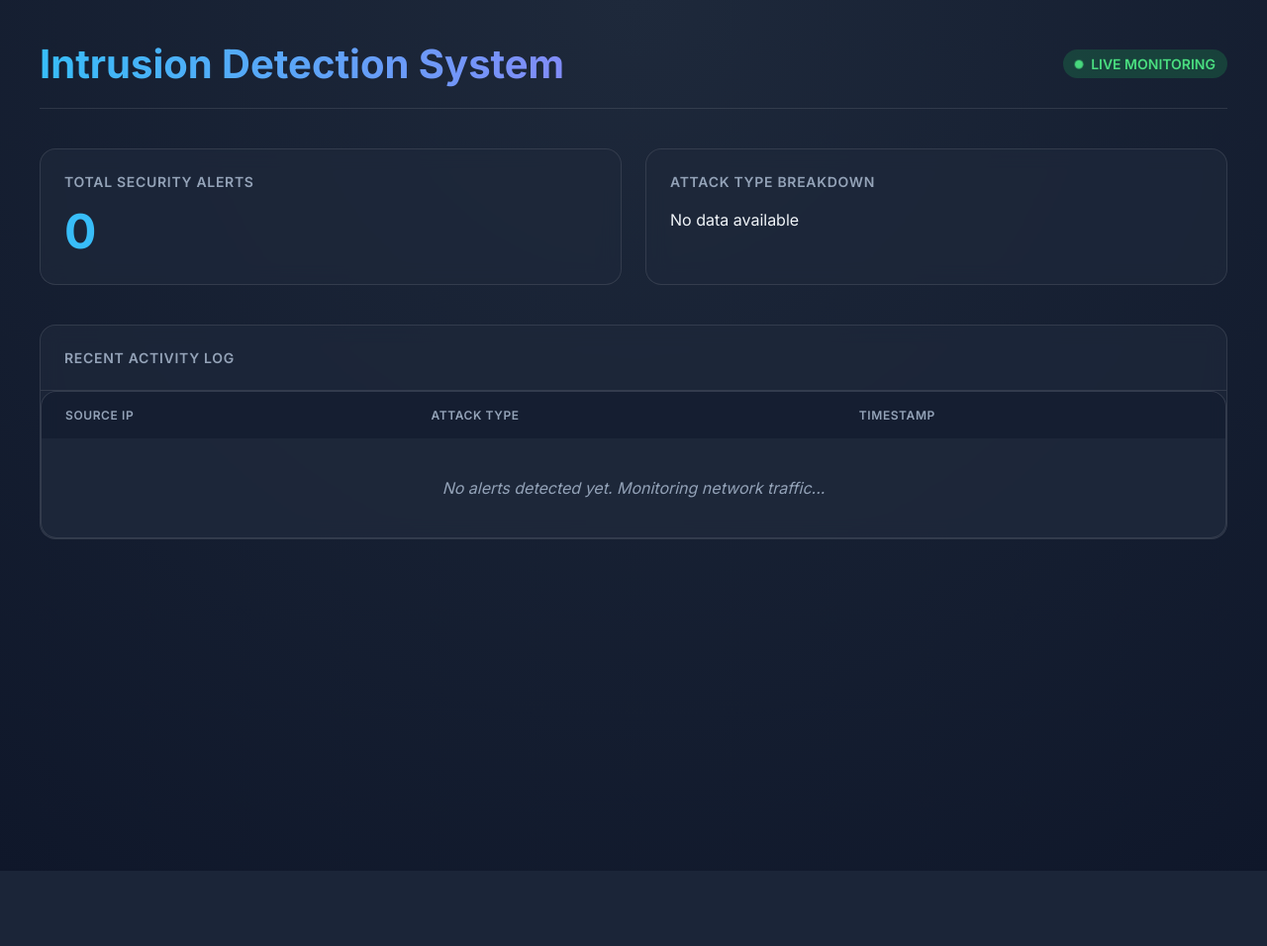
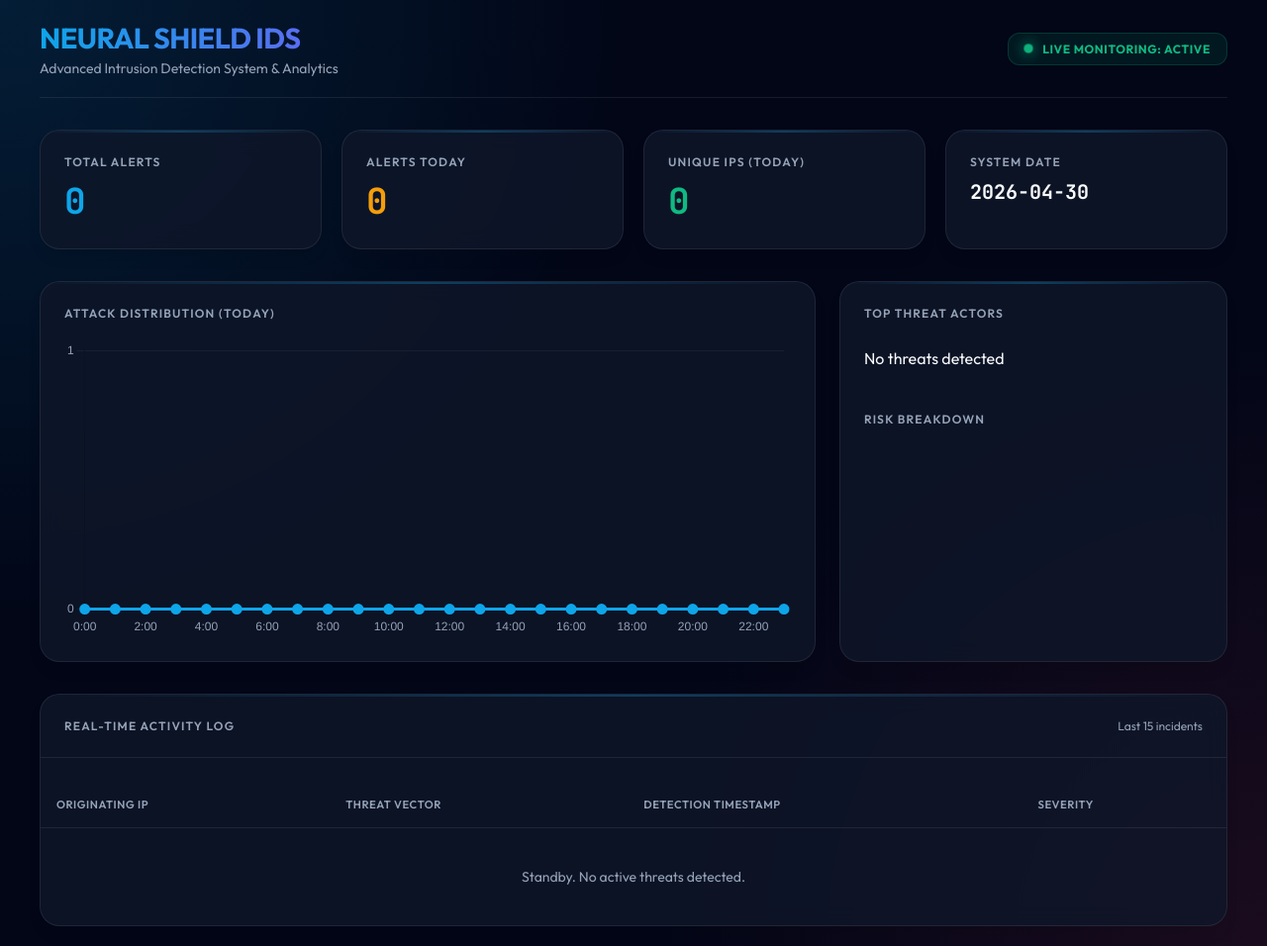
Before and after one commit to philipmagar/intrusion_detector, a Django app: page / in a window 1280 px wide. Shown: the whole page at 99% size. Before the commit the page ends 880 px from the top, so only its background shows below. Run offline with Django 5.2, Linux system fonts and the light colour scheme; a map, chart or similar area stays blank.

Commit message:
Day 5: Advanced Threat Analytics & Visualization Dashboard

```diff
--- a/dashboard/monitor/templates/index.html
+++ b/dashboard/monitor/templates/index.html
@@ -3,243 +3,372 @@
 <head>
     <meta charset="UTF-8">
     <meta name="viewport" content="width=device-width, initial-scale=1.0">
-    <meta http-equiv="refresh" content="5">
-    <title>IDS Dashboard | Live Monitoring</title>
-    <link href="https://fonts.googleapis.com/css2?family=Inter:wght@300;400;600;700&display=swap" rel="stylesheet">
+    <meta http-equiv="refresh" content="10">
+    <title>IDS Dashboard | Advanced Threat Monitoring</title>
+    <link href="https://fonts.googleapis.com/css2?family=Outfit:wght@300;400;600;700&family=JetBrains+Mono:wght@400;700&display=swap" rel="stylesheet">
+    <script src="https://cdn.jsdelivr.net/npm/chart.js"></script>
     <style>
         :root {
-            --bg-color: #0f172a;
-            --card-bg: rgba(30, 41, 59, 0.7);
-            --accent-color: #38bdf8;
-            --danger-color: #ef4444;
-            --text-primary: #f1f5f9;
+            --bg-color: #020617;
+            --card-bg: rgba(15, 23, 42, 0.8);
+            --accent-color: #0ea5e9;
+            --danger-color: #f43f5e;
+            --warning-color: #f59e0b;
+            --success-color: #10b981;
+            --text-primary: #f8fafc;
             --text-secondary: #94a3b8;
+            --border-color: rgba(255, 255, 255, 0.08);
         }
 
         body {
             background-color: var(--bg-color);
-            background-image: radial-gradient(circle at 50% 0%, #1e293b 0%, #0f172a 100%);
+            background-image:
+                radial-gradient(circle at 0% 0%, rgba(14, 165, 233, 0.15) 0%, transparent 40%),
+                radial-gradient(circle at 100% 100%, rgba(244, 63, 94, 0.1) 0%, transparent 40%);
             color: var(--text-primary);
-            font-family: 'Inter', sans-serif;
+            font-family: 'Outfit', sans-serif;
             margin: 0;
-            padding: 40px;
+            padding: 20px 40px;
             min-height: 100vh;
         }
 
         .container {
-            max-width: 1200px;
+            max-width: 1400px;
             margin: 0 auto;
         }
 
         header {
-            text-align: left;
-            margin-bottom: 40px;
-            border-bottom: 1px solid rgba(255, 255, 255, 0.1);
-            padding-bottom: 20px;
             display: flex;
             justify-content: space-between;
             align-items: center;
+            margin-bottom: 32px;
+            padding-bottom: 20px;
+            border-bottom: 1px solid var(--border-color);
         }
 
-        h1 {
-            font-size: 2.5rem;
+        .logo-group h1 {
+            font-size: 1.8rem;
             font-weight: 700;
             margin: 0;
-            background: linear-gradient(to right, #38bdf8, #818cf8);
+            background: linear-gradient(to right, #0ea5e9, #6366f1);
             -webkit-background-clip: text;
             -webkit-text-fill-color: transparent;
+            letter-spacing: -0.02em;
+        }
+
+        .logo-group p {
+            color: var(--text-secondary);
+            margin: 4px 0 0 0;
+            font-size: 0.875rem;
         }
 
         .status-badge {
-            background: rgba(34, 197, 94, 0.2);
-            color: #4ade80;
-            padding: 6px 12px;
-            border-radius: 20px;
-            font-size: 0.875rem;
-            font-weight: 600;
+            background: rgba(16, 185, 129, 0.1);
+            color: var(--success-color);
+            padding: 8px 16px;
+            border-radius: 12px;
+            font-size: 0.75rem;
+            font-weight: 700;
             display: flex;
             align-items: center;
-            gap: 8px;
+            gap: 10px;
+            border: 1px solid rgba(16, 185, 129, 0.2);
+            text-transform: uppercase;
+            letter-spacing: 0.05em;
         }
 
         .status-dot {
             width: 8px;
             height: 8px;
-            background: #4ade80;
+            background: var(--success-color);
             border-radius: 50%;
+            box-shadow: 0 0 12px var(--success-color);
             animation: pulse 2s infinite;
         }
 
         @keyframes pulse {
-            0% { transform: scale(0.95); opacity: 0.7; }
-            50% { transform: scale(1.1); opacity: 1; }
-            100% { transform: scale(0.95); opacity: 0.7; }
+            0% { transform: scale(0.9); opacity: 0.6; }
+            50% { transform: scale(1.2); opacity: 1; }
+            100% { transform: scale(0.9); opacity: 0.6; }
         }
 
         .stats-grid {
             display: grid;
-            grid-template-columns: repeat(auto-fit, minmax(300px, 1fr));
-            gap: 24px;
-            margin-bottom: 40px;
+            grid-template-columns: repeat(4, 1fr);
+            gap: 20px;
+            margin-bottom: 32px;
         }
 
         .card {
             background: var(--card-bg);
-            backdrop-filter: blur(10px);
-            border: 1px solid rgba(255, 255, 255, 0.1);
-            border-radius: 16px;
+            backdrop-filter: blur(12px);
+            border: 1px solid var(--border-color);
+            border-radius: 20px;
             padding: 24px;
-            transition: transform 0.2s;
+            box-shadow: 0 10px 15px -3px rgba(0, 0, 0, 0.1);
+            position: relative;
+            overflow: hidden;
         }
 
-        .card:hover {
-            transform: translateY(-4px);
-            border-color: rgba(56, 189, 248, 0.4);
+        .card::before {
+            content: '';
+            position: absolute;
+            top: 0;
+            left: 0;
+            width: 100%;
+            height: 2px;
+            background: linear-gradient(90deg, transparent, var(--accent-color), transparent);
+            opacity: 0.3;
         }
 
-        .card-title {
+        .card-label {
             color: var(--text-secondary);
-            font-size: 0.875rem;
+            font-size: 0.75rem;
             text-transform: uppercase;
-            letter-spacing: 0.05em;
-            margin-bottom: 12px;
+            letter-spacing: 0.1em;
             font-weight: 600;
+            margin-bottom: 8px;
         }
 
         .stat-value {
-            font-size: 3rem;
+            font-size: 2.25rem;
             font-weight: 700;
-            color: var(--accent-color);
+            font-family: 'JetBrains Mono', monospace;
         }
 
-        .breakdown-list {
+        .main-grid {
+            display: grid;
+            grid-template-columns: 2fr 1fr;
+            gap: 24px;
+            margin-bottom: 32px;
+        }
+
+        .chart-container {
+            height: 300px;
+            margin-top: 20px;
+        }
+
+        .threat-list {
             list-style: none;
             padding: 0;
-            margin: 0;
+            margin: 16px 0 0 0;
         }
 
-        .breakdown-item {
+        .threat-item {
             display: flex;
             justify-content: space-between;
-            padding: 8px 0;
-            border-bottom: 1px solid rgba(255, 255, 255, 0.05);
+            align-items: center;
+            padding: 12px 0;
+            border-bottom: 1px solid var(--border-color);
         }
 
-        .breakdown-item:last-child { border-bottom: none; }
+        .threat-item:last-child { border-bottom: none; }
 
-        .type-label { font-weight: 500; }
-        .type-count { color: var(--danger-color); font-weight: 700; }
+        .threat-ip { font-family: 'JetBrains Mono', monospace; font-size: 0.875rem; color: var(--accent-color); }
+        .threat-count { font-weight: 700; background: rgba(244, 63, 94, 0.1); color: var(--danger-color); padding: 2px 8px; border-radius: 6px; font-size: 0.75rem; }
+
+        .table-container {
+            margin-top: 24px;
+        }
 
         table {
             width: 100%;
-            border-collapse: separate;
-            border-spacing: 0;
-            background: var(--card-bg);
-            border-radius: 16px;
-            overflow: hidden;
-            border: 1px solid rgba(255, 255, 255, 0.1);
+            border-collapse: collapse;
+            font-size: 0.875rem;
         }
 
         th {
-            background: rgba(15, 23, 42, 0.5);
             text-align: left;
-            padding: 16px 24px;
+            padding: 16px;
             color: var(--text-secondary);
             font-weight: 600;
+            border-bottom: 1px solid var(--border-color);
             text-transform: uppercase;
-            font-size: 0.75rem;
+            font-size: 0.7rem;
             letter-spacing: 0.05em;
         }
 
         td {
-            padding: 16px 24px;
-            border-bottom: 1px solid rgba(255, 255, 255, 0.05);
+            padding: 16px;
+            border-bottom: 1px solid var(--border-color);
         }
 
         tr:last-child td { border-bottom: none; }
 
-        tr:hover td {
-            background: rgba(255, 255, 255, 0.02);
+        .badge {
+            padding: 4px 10px;
+            border-radius: 8px;
+            font-size: 0.7rem;
+            font-weight: 700;
+            text-transform: uppercase;
         }
 
-        .ip-cell { font-family: monospace; color: var(--accent-color); }
-        .type-cell {
-            display: inline-block;
-            padding: 4px 8px;
-            border-radius: 4px;
-            font-size: 0.75rem;
-            font-weight: 700;
-            background: rgba(239, 68, 68, 0.1);
-            color: var(--danger-color);
-        }
-        .time-cell { color: var(--text-secondary); font-size: 0.875rem; }
+        .badge-danger { background: rgba(244, 63, 94, 0.1); color: var(--danger-color); border: 1px solid rgba(244, 63, 94, 0.2); }
+        .badge-warning { background: rgba(245, 158, 11, 0.1); color: var(--warning-color); border: 1px solid rgba(245, 158, 11, 0.2); }
 
-        .no-alerts {
-            padding: 40px;
-            text-align: center;
-            color: var(--text-secondary);
-            font-style: italic;
-        }
+        .ip-text { font-family: 'JetBrains Mono', monospace; font-weight: 500; }
+        .time-text { color: var(--text-secondary); }
+
     </style>
 </head>
 <body>
     <div class="container">
         <header>
-            <h1>Intrusion Detection System</h1>
+            <div class="logo-group">
+                <h1>NEURAL SHIELD IDS</h1>
+                <p>Advanced Intrusion Detection System & Analytics</p>
+            </div>
             <div class="status-badge">
                 <div class="status-dot"></div>
-                LIVE MONITORING
+                Live Monitoring: Active
             </div>
         </header>
 
         <div class="stats-grid">
             <div class="card">
-                <div class="card-title">Total Security Alerts</div>
-                <div class="stat-value">{{ total_alerts }}</div>
+                <div class="card-label">Total Alerts</div>
+                <div class="stat-value" style="color: var(--accent-color);">{{ total_alerts }}</div>
+            </div>
+            <div class="card">
+                <div class="card-label">Alerts Today</div>
+                <div class="stat-value" style="color: var(--warning-color);">{{ today_count }}</div>
+            </div>
+            <div class="card">
+                <div class="card-label">Unique IPs (Today)</div>
+                <div class="stat-value" style="color: var(--success-color);">{{ unique_ips_today }}</div>
+            </div>
+            <div class="card">
+                <div class="card-label">System Date</div>
+                <div class="stat-value" style="font-size: 1.25rem; margin-top: 10px;">{{ today_date }}</div>
+            </div>
         </div>
 
+        <div class="main-grid">
             <div class="card">
-                <div class="card-title">Attack Type Breakdown</div>
-                <ul class="breakdown-list">
-                    {% for type, count in attack_breakdown.items %}
-                    <li class="breakdown-item">
-                        <span class="type-label">{{ type }}</span>
-                        <span class="type-count">{{ count }}</span>
+                <div class="card-label">Attack Distribution (Today)</div>
+                <div class="chart-container">
+                    <canvas id="attackChart"></canvas>
+                </div>
+            </div>
+            <div class="card">
+                <div class="card-label">Top Threat Actors</div>
+                <ul class="threat-list">
+                    {% for ip, count in top_ips.items %}
+                    <li class="threat-item">
+                        <span class="threat-ip">{{ ip }}</span>
+                        <span class="threat-count">{{ count }} Hits</span>
                     </li>
                     {% empty %}
-                    <li class="breakdown-item">No data available</li>
+                    <li class="threat-item">No threats detected</li>
                     {% endfor %}
                 </ul>
+
+                <div class="card-label" style="margin-top: 32px;">Risk Breakdown</div>
+                <div style="height: 180px; margin-top: 10px;">
+                    <canvas id="typePieChart"></canvas>
+                </div>
             </div>
         </div>
 
         <div class="card" style="padding: 0;">
-            <div style="padding: 24px; border-bottom: 1px solid rgba(255, 255, 255, 0.1);">
-                <div class="card-title" style="margin: 0;">Recent Activity Log</div>
+            <div style="padding: 24px; border-bottom: 1px solid var(--border-color); display: flex; justify-content: space-between; align-items: center;">
+                <div class="card-label" style="margin: 0;">Real-time Activity Log</div>
+                <div style="font-size: 0.75rem; color: var(--text-secondary);">Last 15 incidents</div>
             </div>
+            <div class="table-container">
                 <table>
                     <thead>
                         <tr>
-                        <th>Source IP</th>
-                        <th>Attack Type</th>
-                        <th>Timestamp</th>
+                            <th>Originating IP</th>
+                            <th>Threat Vector</th>
+                            <th>Detection Timestamp</th>
+                            <th>Severity</th>
                         </tr>
                     </thead>
                     <tbody>
                         {% for alert in alerts %}
                         <tr>
-                        <td class="ip-cell">{{ alert.ip }}</td>
-                        <td><span class="type-cell">{{ alert.type }}</span></td>
-                        <td class="time-cell">{{ alert.time }}</td>
+                            <td><span class="ip-text">{{ alert.ip }}</span></td>
+                            <td><span class="badge {% if 'Force' in alert.type or 'DDoS' in alert.type %}badge-danger{% else %}badge-warning{% endif %}">{{ alert.type }}</span></td>
+                            <td><span class="time-text">{{ alert.time }}</span></td>
+                            <td><span style="color: {% if 'Force' in alert.type or 'DDoS' in alert.type %}var(--danger-color){% else %}var(--warning-color){% endif %}; font-weight: 700;">● High</span></td>
                         </tr>
                         {% empty %}
                         <tr>
-                        <td colspan="3" class="no-alerts">No alerts detected yet. Monitoring network traffic...</td>
+                            <td colspan="4" style="text-align: center; padding: 40px; color: var(--text-secondary);">Standby. No active threats detected.</td>
                         </tr>
                         {% endfor %}
                     </tbody>
                 </table>
             </div>
         </div>
+    </div>
+
+    <script>
+        // Line Chart for Hourly Distribution
+        const ctx = document.getElementById('attackChart').getContext('2d');
+        new Chart(ctx, {
+            type: 'line',
+            data: {
+                labels: Array.from({length: 24}, (_, i) => `${i}:00`),
+                datasets: [{
+                    label: 'Attacks per Hour',
+                    data: {{ hourly_counts|safe }},
+                    borderColor: '#0ea5e9',
+                    backgroundColor: 'rgba(14, 165, 233, 0.1)',
+                    borderWidth: 3,
+                    fill: true,
+                    tension: 0.4,
+                    pointRadius: 4,
+                    pointBackgroundColor: '#0ea5e9'
+                }]
+            },
+            options: {
+                responsive: true,
+                maintainAspectRatio: false,
+                plugins: { legend: { display: false } },
+                scales: {
+                    y: {
+                        beginAtZero: true,
+                        grid: { color: 'rgba(255, 255, 255, 0.05)' },
+                        ticks: { color: '#94a3b8', stepSize: 1 }
+                    },
+                    x: {
+                        grid: { display: false },
+                        ticks: { color: '#94a3b8', maxRotation: 0, autoSkip: true, maxTicksLimit: 12 }
+                    }
+                }
+            }
+        });
+
+        // Pie Chart for Attack Breakdown
+        const pieCtx = document.getElementById('typePieChart').getContext('2d');
+        const breakdownData = {{ attack_breakdown|safe }};
+        new Chart(pieCtx, {
+            type: 'doughnut',
+            data: {
+                labels: Object.keys(breakdownData),
+                datasets: [{
+                    data: Object.values(breakdownData),
+                    backgroundColor: [
+                        '#f43f5e', '#0ea5e9', '#f59e0b', '#8b5cf6', '#10b981'
+                    ],
+                    borderWidth: 0,
+                    hoverOffset: 10
+                }]
+            },
+            options: {
+                responsive: true,
+                maintainAspectRatio: false,
+                plugins: {
+                    legend: {
+                        position: 'right',
+                        labels: { color: '#94a3b8', font: { size: 10 }, usePointStyle: true }
+                    }
+                },
+                cutout: '70%'
+            }
+        });
+    </script>
 </body>
 </html>
--- a/dashboard/monitor/views.py
+++ b/dashboard/monitor/views.py
@@ -2,32 +2,63 @@ import json
 import os
 from django.shortcuts import render
 from collections import Counter
+from datetime import datetime
 
 def home(request):
     alerts = []
-    # Path relative to the dashboard directory where manage.py usually runs
     alerts_path = os.path.join(os.path.dirname(os.path.dirname(os.path.dirname(os.path.abspath(__file__)))), "alerts.json")
+
+    today_str = datetime.now().strftime("%Y-%m-%d")
 
     try:
         if os.path.exists(alerts_path):
             with open(alerts_path, "r") as f:
                 for line in f:
                     if line.strip():
-                        alerts.append(json.loads(line))
-    except (FileNotFoundError, json.JSONDecodeError):
+                        try:
+                            alert = json.loads(line)
+                            alerts.append(alert)
+                        except json.JSONDecodeError:
+                            continue
+    except Exception:
         pass
 
-    # Reverse alerts to show newest first
-    alerts.reverse()
+    # Filtering for today
+    today_alerts = [a for a in alerts if a['time'].startswith(today_str)]
 
+    # Analytics
     total_alerts = len(alerts)
+    today_count = len(today_alerts)
+
+    # Attack Breakdown (All time)
     attack_types = [alert['type'] for alert in alerts]
     attack_breakdown = dict(Counter(attack_types))
 
+    # Hourly breakdown for today's chart
+    hourly_counts = [0] * 24
+    for alert in today_alerts:
+        try:
+            hour = int(alert['time'].split(' ')[1].split(':')[0])
+            hourly_counts[hour] += 1
+        except (IndexError, ValueError):
+            continue
+
+    # Top Attacking IPs
+    ip_counts = Counter([alert['ip'] for alert in alerts])
+    top_ips = dict(ip_counts.most_common(5))
+
+    # Unique IPs Today
+    unique_ips_today = len(set([alert['ip'] for alert in today_alerts]))
+
     context = {
-        "alerts": alerts[:20],  # Show last 20 alerts
+        "alerts": alerts[::-1][:15],  # Latest 15 alerts
         "total_alerts": total_alerts,
-        "attack_breakdown": attack_breakdown
+        "today_count": today_count,
+        "attack_breakdown": attack_breakdown,
+        "hourly_counts": hourly_counts,
+        "top_ips": top_ips,
+        "unique_ips_today": unique_ips_today,
+        "today_date": today_str
     }
 
     return render(request, "index.html", context)
```
Also changed, not shown: Readme.md, 1 other file. Lines whose indentation alone changed are shown as unchanged.
